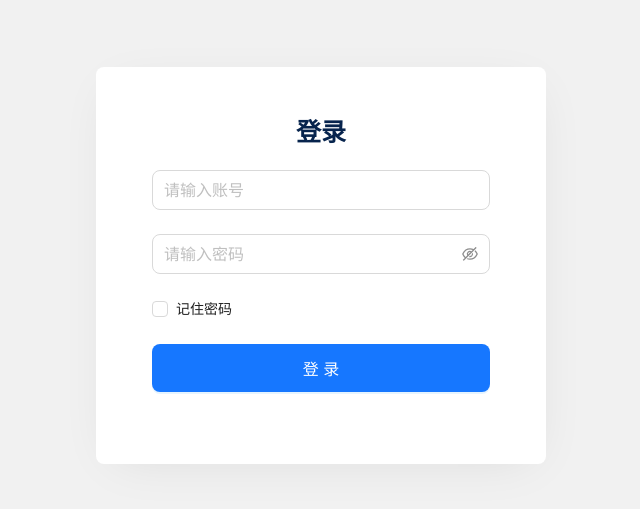
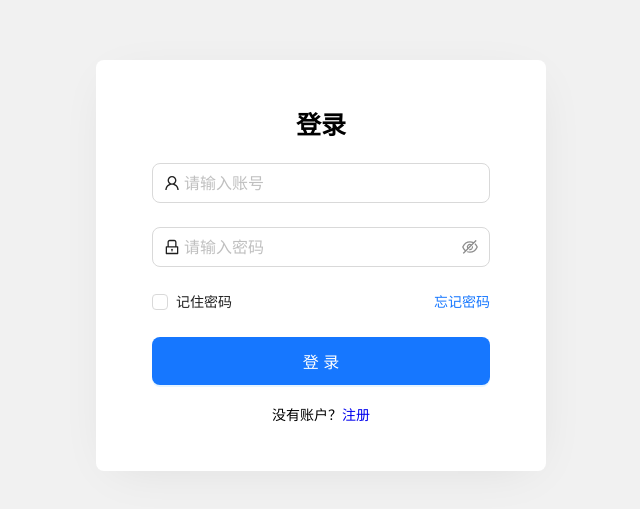
Before and after one commit to lfz9527/react-cli, a React app: page /#/login in a window 1280 px wide. Shown: the part 135-644 px from the top of the page, without its empty margins (319-959 px from the left). Built offline with nearby package versions, Linux system fonts and the light colour scheme.

Commit message:
feat: 实现登录退出页面跳转

```diff
--- a/src/layout/components/LHeader/index.tsx
+++ b/src/layout/components/LHeader/index.tsx
@@ -3,6 +3,7 @@ import { Dropdown, Layout, Button, theme, Avatar } from "antd"
 import { type MenuType } from "@/layout/types"
 import { MenuUnfoldOutlined, MenuFoldOutlined } from "@ant-design/icons"
 import "./index.less"
+import { useNavigate } from "react-router-dom"
 const { Header } = Layout
 
 type Props = {
@@ -11,12 +12,16 @@ type Props = {
 }
 
 const LHeader: React.FC<Props> = ({ collapsed, onChange }) => {
+  const nav = useNavigate()
   const { token } = theme.useToken()
   const { colorBgContainer } = token
   const items: MenuType[] = [
     {
       key: "1",
       label: "退出登录",
+      onClick: () => {
+        nav("/login")
+      },
     },
     {
       key: "2",
--- a/src/views/login/index.less
+++ b/src/views/login/index.less
@@ -30,14 +30,28 @@
         text-align: center;
         margin-bottom: 20px;
         font-weight: 600;
-        color: #07244d;
       }
     }
 
     .check-memory {
+      .ant-form-item-control-input-content {
+        display: flex;
+        align-items: center;
+        justify-content: space-between;
+      }
+
       .ant-form-item-control-input {
         min-height: unset;
       }
     }
+
+    .form-footer-content {
+      text-align: center;
+      font-size: 14px;
+
+      .login-form-register {
+        text-decoration: none;
+      }
+    }
   }
 }
--- a/src/views/login/index.tsx
+++ b/src/views/login/index.tsx
@@ -1,15 +1,48 @@
-import React from "react"
+import React, { useEffect } from "react"
 import "./index.less"
-import { theme, Button, Checkbox, Form, Input } from "antd"
+import { theme, Button, Divider, Checkbox, Form, Input } from "antd"
+import { UserOutlined, LockOutlined } from "@ant-design/icons"
+import type { FormProps } from "antd"
+import { useNavigate } from "react-router-dom"
+const { Item } = Form
+
+type FieldType = {
+  username?: string
+  password?: string
+  remember?: boolean
+}
 
 const Login: React.FC = () => {
   const { token } = theme.useToken()
   const { borderRadiusLG } = token
+  const nav = useNavigate()
+  const [from] = Form.useForm()
 
-  type FieldType = {
-    username?: string
-    password?: string
-    remember?: boolean
+  useEffect(() => {
+    window.addEventListener("keydown", handleKeyDown)
+    return () => {
+      window.removeEventListener("keydown", handleKeyDown)
+    }
+  }, [])
+
+  // 监听键盘事件回调函数
+  const handleKeyDown = (event: KeyboardEvent) => {
+    if (event.key === "Enter") {
+      from.submit()
+    }
+  }
+
+  // 表单提交成功
+  const onFinish: FormProps<FieldType>["onFinish"] = (values: FieldType) => {
+    console.log("values", values)
+    nav("/dashboard")
+  }
+
+  // 表单提交失败
+  const onFinishFailed: FormProps<FieldType>["onFinishFailed"] = (
+    errorInfo,
+  ) => {
+    // console.log("errorInfo", errorInfo)
   }
 
   return (
@@ -18,27 +51,43 @@ const Login: React.FC = () => {
         <div className="container">
           <div className="form-info" style={{ borderRadius: borderRadiusLG }}>
             <h2 className="form-title">登录</h2>
-            <Form name="login" size="large">
-              <Form.Item<FieldType>
+            <Form
+              name="login"
+              form={from}
+              size="large"
+              onFinish={onFinish}
+              onFinishFailed={onFinishFailed}
+              initialValues={{ remember: false }}
+              autoComplete="off"
+            >
+              <Item<FieldType>
                 name="username"
                 rules={[{ required: true, message: "请输入账号" }]}
               >
-                <Input placeholder="请输入账号" />
-              </Form.Item>
-              <Form.Item<FieldType>
+                <Input placeholder="请输入账号" prefix={<UserOutlined />} />
+              </Item>
+              <Item<FieldType>
                 name="password"
                 rules={[{ required: true, message: "请输入密码" }]}
               >
-                <Input.Password placeholder="请输入密码" />
-              </Form.Item>
-              <Form.Item<FieldType>
-                name="remember"
-                valuePropName="checked"
-                className="check-memory"
-              >
-                <Checkbox>记住密码</Checkbox>
-              </Form.Item>
-              <Form.Item>
+                <Input.Password
+                  placeholder="请输入密码"
+                  prefix={<LockOutlined />}
+                />
+              </Item>
+              <Item<FieldType> className="check-memory">
+                <Item<FieldType>
+                  name="remember"
+                  valuePropName="checked"
+                  noStyle
+                >
+                  <Checkbox>记住密码</Checkbox>
+                </Item>
+                <a className="login-form-forgot" href="">
+                  忘记密码
+                </a>
+              </Item>
+              <Item>
                 <Button
                   block
                   type="primary"
@@ -47,8 +96,16 @@ const Login: React.FC = () => {
                 >
                   登录
                 </Button>
-              </Form.Item>
+              </Item>
             </Form>
+            {/* @TODO 实现其他方式登录 */}
+            {/* <Divider plain>其他登录方式</Divider> */}
+            <div className="form-footer-content">
+              没有账户？
+              <a className="login-form-register" href="#">
+                注册
+              </a>
+            </div>
           </div>
         </div>
       </div>
```
